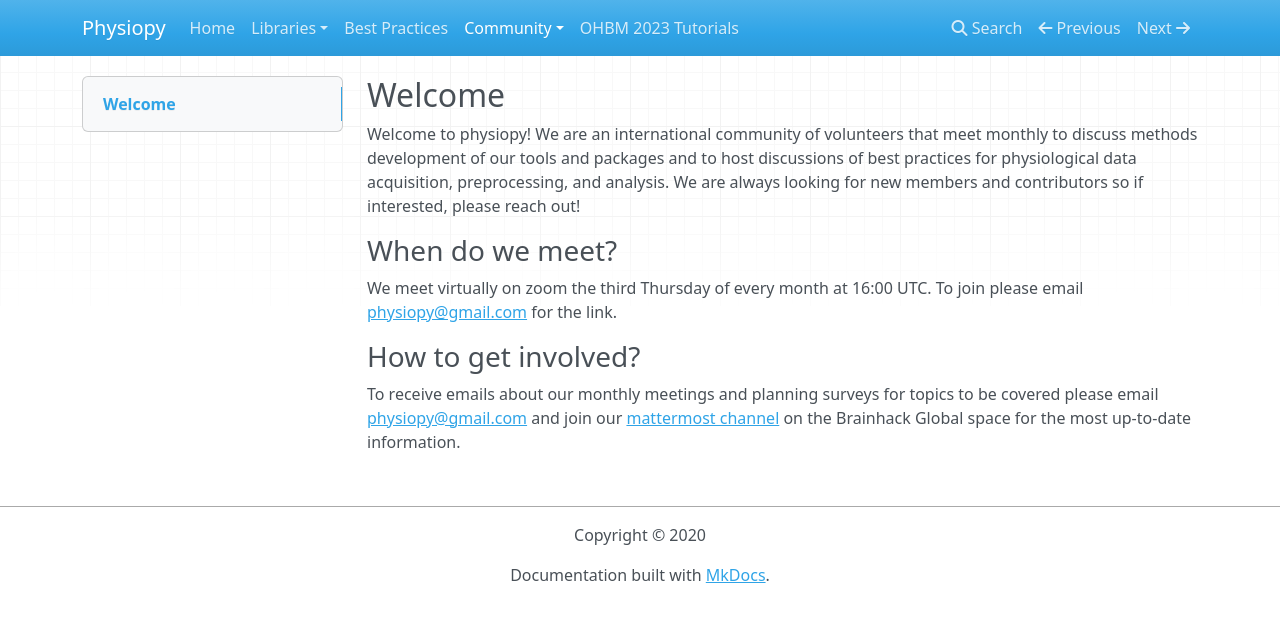
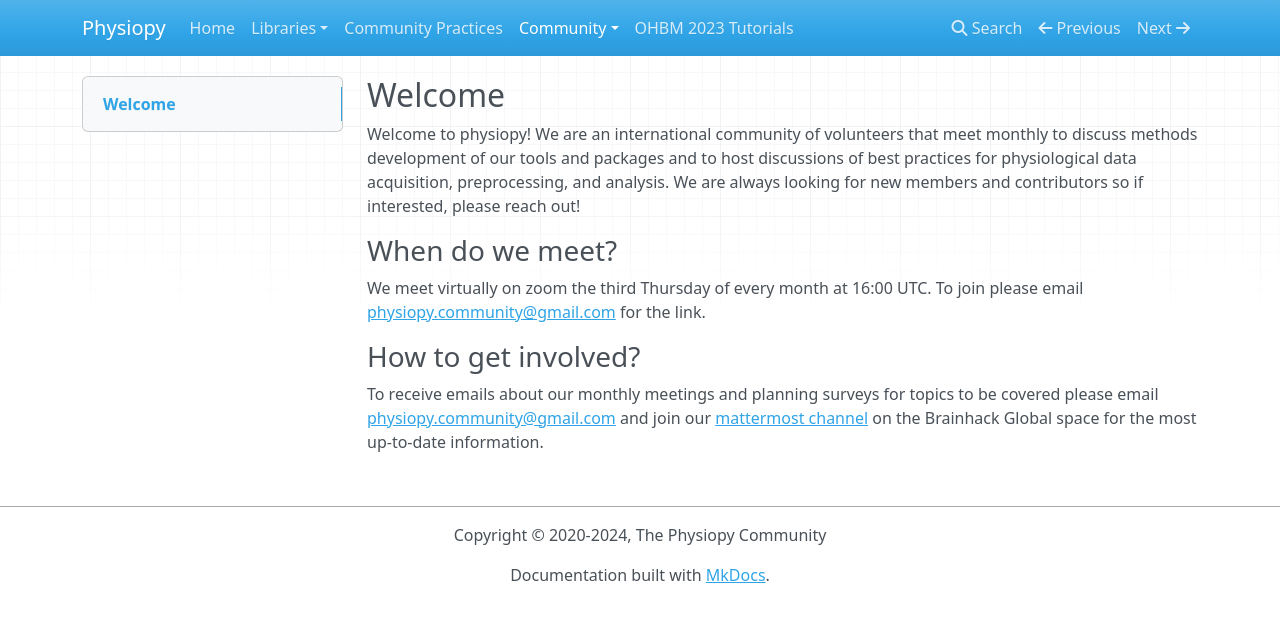
Before and after one commit to physiopy/physiopy.github.io, an MkDocs documentation site: the page built from docs/community/index.md, in a window 1280 px wide. Shown: the top 622 px of the page. Built offline with MkDocs 1.6.1, drawn with Linux system fonts in a browser that asks for light colours; nearby versions of some CDN libraries.

Commit message:
Change link to community practices and a few other minor and necessary tweaks

```diff
--- a/docs/community/index.md
+++ b/docs/community/index.md
@@ -2,8 +2,8 @@
 Welcome to physiopy! We are an international community of volunteers that meet monthly to discuss methods development of our tools and packages and to host discussions of best practices for physiological data acquisition, preprocessing, and analysis. We are always looking for new members and contributors so if interested, please reach out!
 
 ### When do we meet?
-We meet virtually on zoom the third Thursday of every month at 16:00 UTC. To join please email [physiopy@gmail.com](mailto:physiopy@gmail.com) for the link.
+We meet virtually on zoom the third Thursday of every month at 16:00 UTC. To join please email [physiopy.community@gmail.com](mailto:physiopy.community@gmail.com) for the link.
 
 
 ### How to get involved?
-To receive emails about our monthly meetings and planning surveys for topics to be covered please email [physiopy@gmail.com](mailto:physiopy@gmail.com) and join our [mattermost channel](https://mattermost.brainhack.org/brainhack/channels/physiopy) on the Brainhack Global space for the most up-to-date information.
+To receive emails about our monthly meetings and planning surveys for topics to be covered please email [physiopy.community@gmail.com](mailto:physiopy.community@gmail.com) and join our [mattermost channel](https://mattermost.brainhack.org/brainhack/channels/physiopy) on the Brainhack Global space for the most up-to-date information.
--- a/mkdocs.yml
+++ b/mkdocs.yml
@@ -2,10 +2,9 @@ site_name: Physiopy
 site_description: Physiopy
 site_author: The Physiopy developers
 site_url: https://physiopy.github.io
-#google_analytics: ['UA-170131052-1', 'www.nipreps.org']
 
 # Copyright
-copyright: Copyright &copy; 2020
+copyright: Copyright &copy; 2020-2024, The Physiopy Community
 
 nav:
     - Home: index.md
@@ -14,7 +13,7 @@ nav:
       - phys2bids: libraries/phys2bids.md
       - phys2denoise: libraries/phys2denoise.md
       - peakdet: libraries/peakdet.md
-    - Best Practices: best_practices.md
+    - Community Practices: https://physiopy-community-guidelines.readthedocs.io/en/latest/index.html
     - Community:
       - Welcome: community/index.md
       - Getting Started: community/gettingstarted.md
```
Also changed, not shown: docs/index.md (+1 -1 lines), 1 other file.
